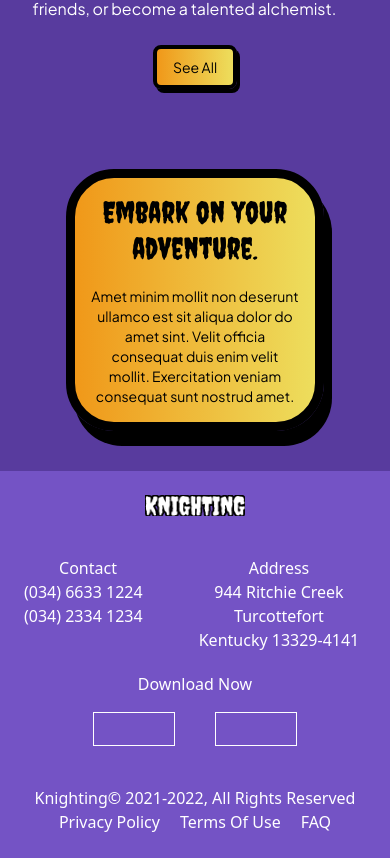
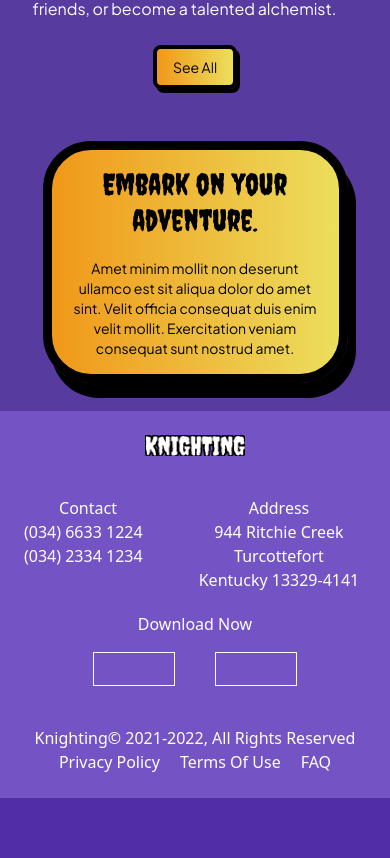
Before and after one commit to SDarius14/gaming-landing, a Next.js app: page / in a window 390 px wide. Shown: the part 4599-5457 px from the top of the page. After the commit the page ends 5397 px from the top, so only its background shows below. Built offline with nearby package versions, Linux system fonts and the light colour scheme.

Commit message:
feat: pre-footer cleaning code

```diff
--- a/src/components/PreFooter.js
+++ b/src/components/PreFooter.js
@@ -2,20 +2,21 @@ import React from "react";
 import Image from "next/image";
 
 const PreFooter = () => {
+  const [{ title: preFooterTitle, subtitle: preFooterSubtitle }] = [
+    {
+      title: "Embark on your adventure.",
+      subtitle:
+        " Amet minim mollit non deserunt ullamco est sit aliqua dolor do amet sint. Velit officia consequat duis enim velit mollit. Exercitation veniam consequat sunt nostrud amet.",
+    },
+  ];
   return (
-    <section className="p-10">
-      <div className="pre-footer mx-auto w-10/12 md:max-w-xl lg:max-w-4xl xl:max-w-5xl 2xl:max-w-screen-2xl">
-        <div className="relative flex items-center justify-end p-4 md:p-6 lg:p-10 xl:p-14 2xl:p-28">
+    <section className="pre-footer__container">
+      <div className="pre-footer__container-content">
+        <div className="relative pre-footer__container-image">
           <div className="three-eye absolute md:w-4/12 bottom-0 md:left-3 lg:left-0 xl:left-20 h-full lg:w-5/12"></div>
-          <div className="md:max-w-xs lg:max-w-sm xl:max-w-md 2xl:max-w-2xl md:text-left text-center">
-            <h1 className="pre-footer-font font-creepster text-3xl md:text-3xl lg:text-5xl xl:text-7xl 2xl:text-8xl ">
-              Embark on your adventure.
-            </h1>
-            <p className="mt-5 md:mt-0 pre-footer-font font-jakarta text-sm md:text-sm lg:text-base max-w-xl">
-              Amet minim mollit non deserunt ullamco est sit aliqua dolor do
-              amet sint. Velit officia consequat duis enim velit mollit.
-              Exercitation veniam consequat sunt nostrud amet.
-            </p>
+          <div className="pre-footer__text-container">
+            <h1 className="pre-footer-title">{preFooterTitle}</h1>
+            <p className="pre-footer-subtitle">{preFooterSubtitle}</p>
           </div>
         </div>
       </div>
--- a/src/styles/globals.css
+++ b/src/styles/globals.css
@@ -334,7 +334,7 @@ footer {
 
 /* =================== *******End of Residence Section ******* ================= */
 
-/* Pre-Footer */
+/* =================== ******* Pre-Footer Section ******* ================= */
 
 .pre-footer {
   border-radius: 48px;
@@ -355,4 +355,28 @@ footer {
   background-size: cover;
 }
 
-/* Residence */
+.pre-footer__container {
+  @apply p-3 md:p-5 lg:p-7 xl:p-8 2xl:p-9;
+}
+
+.pre-footer__container-content {
+  @apply pre-footer mx-auto w-10/12 md:max-w-xl lg:max-w-4xl xl:max-w-5xl 2xl:max-w-screen-2xl mb-4 md:mb-5;
+}
+
+.pre-footer__container-image {
+  @apply flex items-center justify-end p-4 md:p-6 lg:p-10 xl:p-14 2xl:p-28;
+}
+
+.pre-footer__text-container {
+  @apply md:max-w-xs lg:max-w-sm xl:max-w-md 2xl:max-w-2xl md:text-left text-center;
+}
+
+.pre-footer-title {
+  @apply pre-footer-font font-creepster text-3xl md:text-3xl lg:text-5xl xl:text-7xl 2xl:text-8xl;
+}
+
+.pre-footer-subtitle {
+  @apply mt-5 md:mt-0 pre-footer-font font-jakarta text-sm md:text-sm lg:text-base max-w-xl;
+}
+
+/* =================== ******* End of Pre-Footer Section ******* ================= */
```
